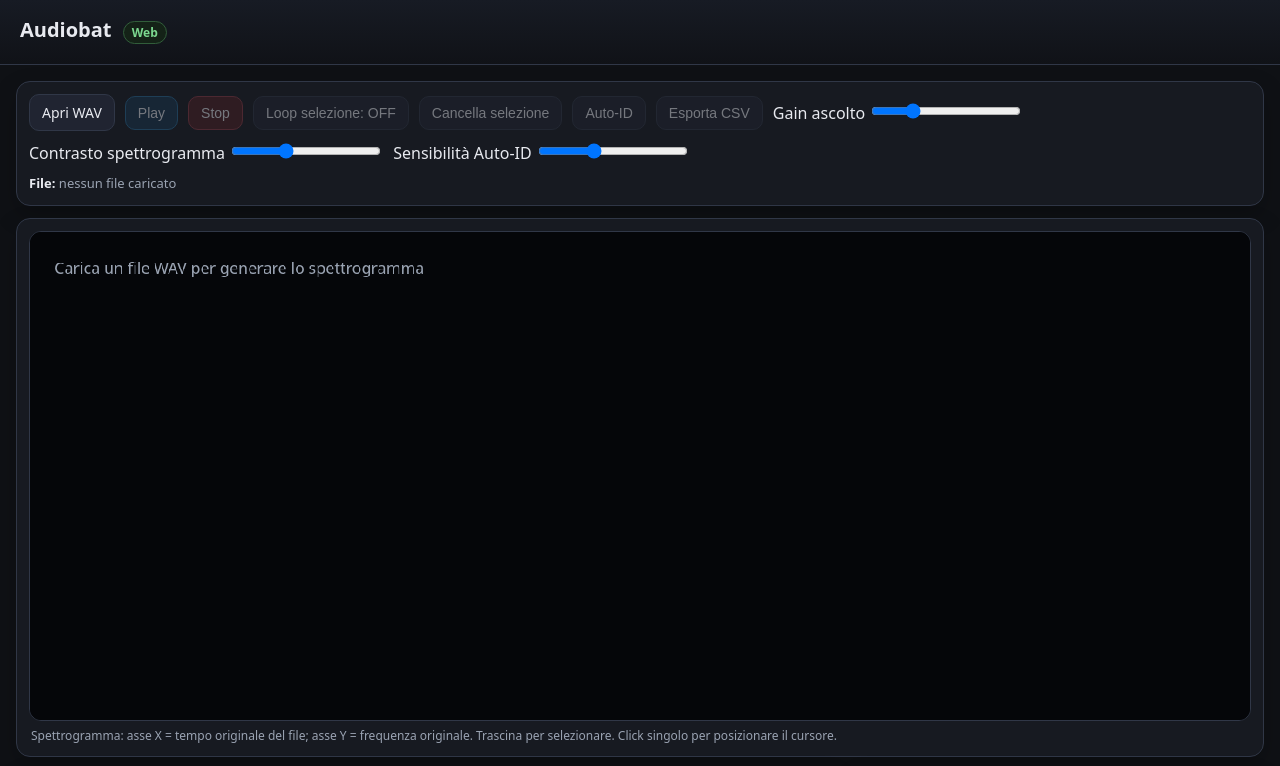
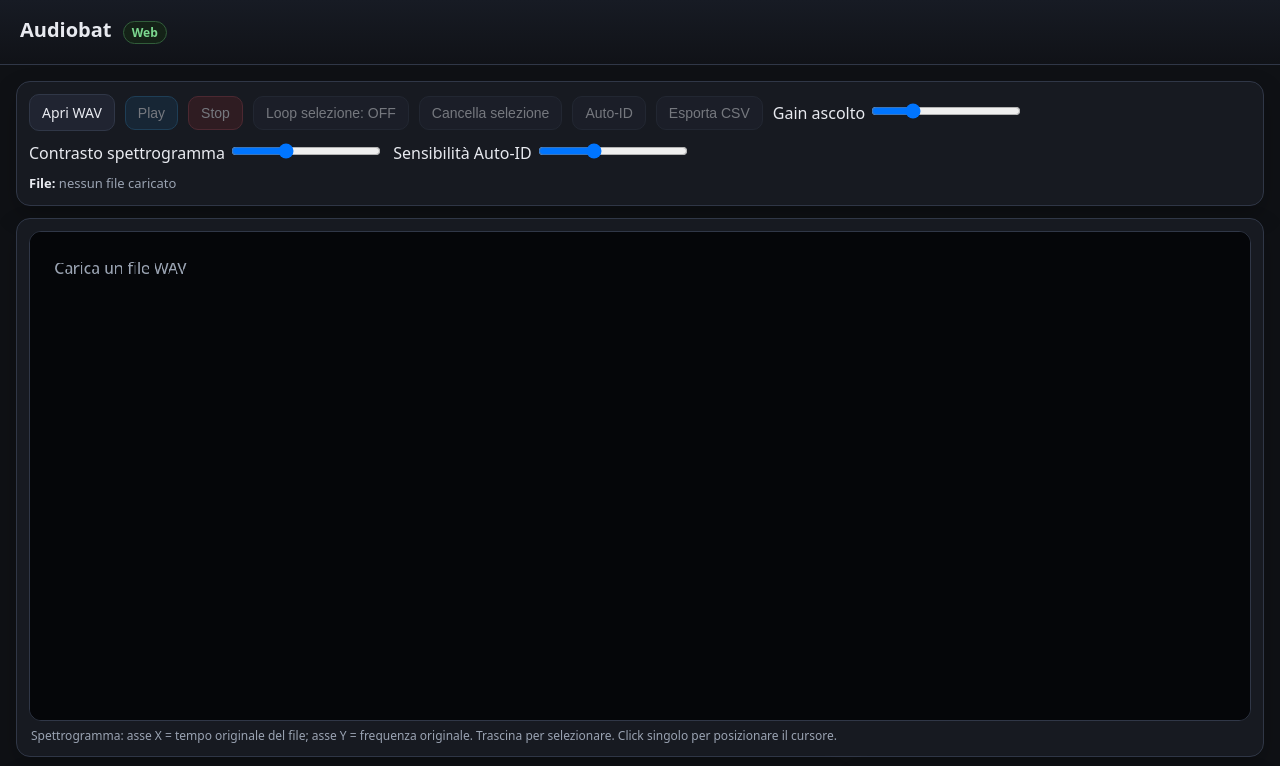
Before and after one commit to r66282309-hub/Audiobat, a plain HTML site: page index.html in a window 1280 px wide. Shown: the top 766 px of the page. Drawn offline with Linux system fonts and the light colour scheme.

Commit message:
Update index.html

```diff
--- a/index.html
+++ b/index.html
@@ -761,7 +761,7 @@
     if (!samples || spectrogramCols.length === 0) {
       specCtx.fillStyle = '#9aa3b2';
       specCtx.font = '18px system-ui';
-      specCtx.fillText('Carica un file WAV per generare lo spettrogramma', 28, 48);
+      specCtx.fillText('Carica un file WAV', 28, 48);
       return;
     }
 
```
